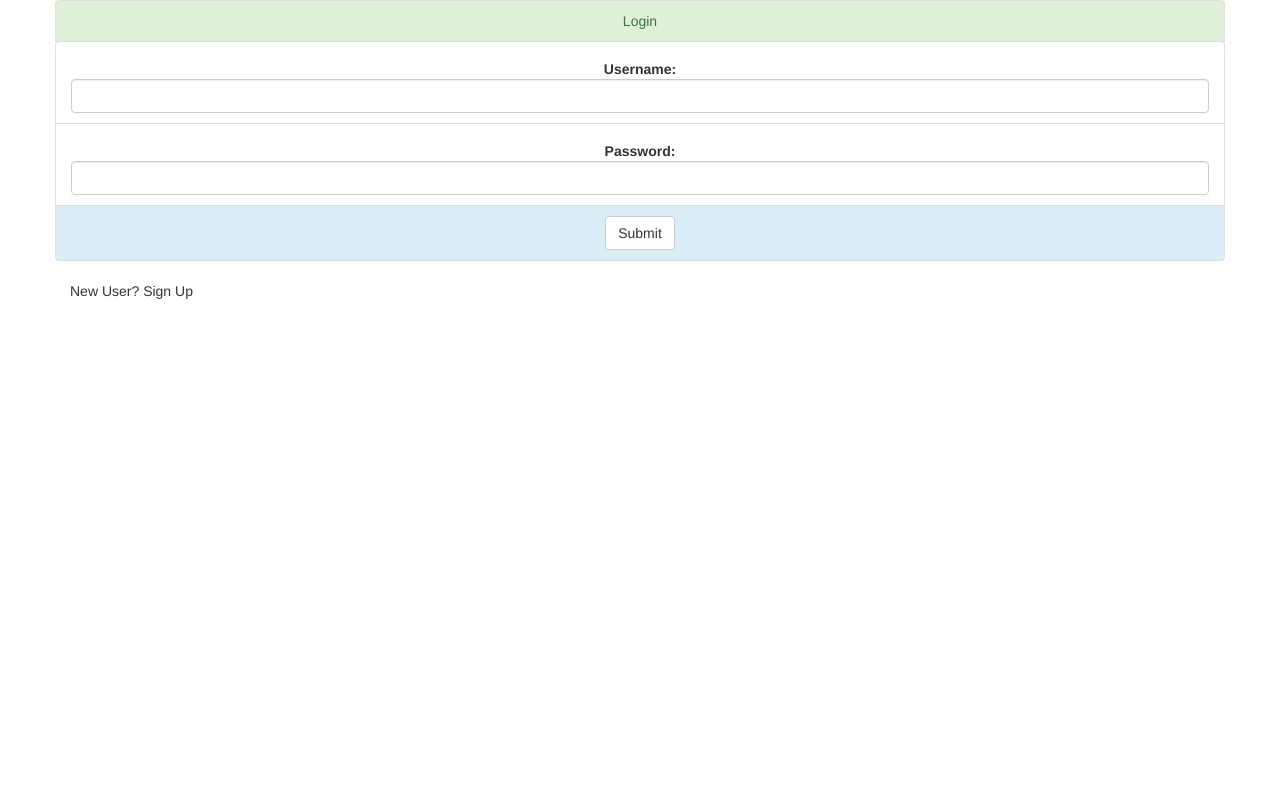
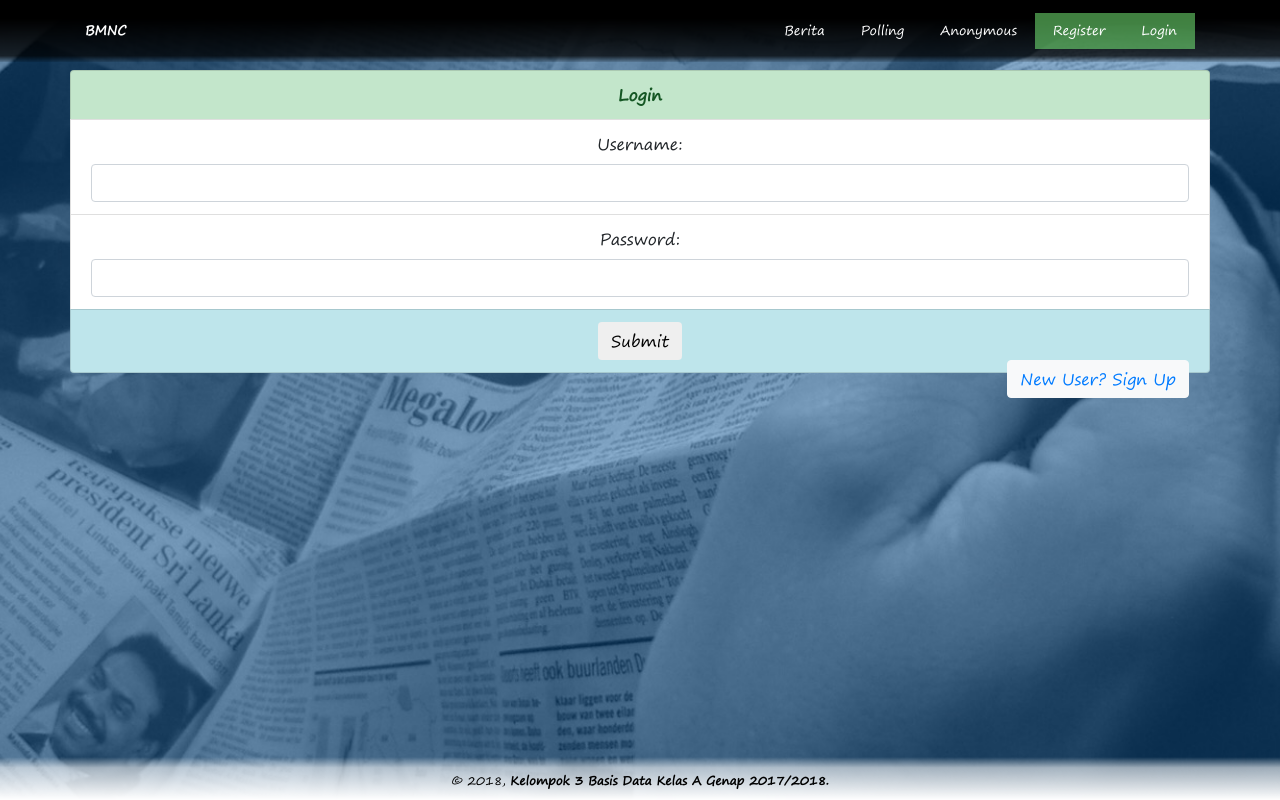
Before and after one commit to ichlaffterlalu/bmnc, a Django app: page /akun/login in a window 1280 px wide. Run offline with Django 3.2, Linux system fonts and the light colour scheme; some libraries are stand-ins or nearby versions.

Commit message:
Fixed flaws in views akun

```diff
--- a/akun/templates/akun/landing page.html
+++ b/akun/templates/akun/landing page.html
@@ -23,7 +23,7 @@
       </div>
     </div>
     <div id='button-login'>
-      <a id='btn'>LOGIN/REGISTER</a>
+      <a id='btn' href="login">LOGIN/REGISTER</a>
     </div>
   </body>
 </HTML>
--- a/akun/templates/akun/login.html
+++ b/akun/templates/akun/login.html
@@ -1,19 +1,14 @@
-<!DOCTYPE html>
-<html lang="en">
-<head>
-    <meta charset="utf-8">
-    <link href="http://netdna.bootstrapcdn.com/bootstrap/3.1.1/css/bootstrap.min.css" rel="stylesheet">
-
-    <title>Login</title>
-</head>
-
-<body>
+{% extends "base.html" %}
+{% block title %}Login{% endblock %}
+{% block content %}
     <div class="container">
         <div class="row">
-            <ul class="list-group">
-                <li class="list-group-item list-group-item-success"><center>Login</center></li>
+            <ul class="list-group" style="width:100%">
+                <li class="list-group-item list-group-item-success">
+                    <center><b>Login</b></center>
+                </li>
                 <form action="" method="post" class="form-horizontal" role="form" autocomplete="off">
-
+                    {% csrf_token %}
                     <li class="list-group-item">
                         <center>
                             <label class="control-label" for="waktu mulai">Username: </label>
@@ -29,13 +24,10 @@
 
                     <li class="list-group-item list-group-item-info">
                         <center><button type="submit" class="btn btn-default">Submit</button></center>
+                        <div id='new' class="btn btn-light float-right"><a href="registrasi">New User? Sign Up</a></div>
                     </li>
                 </form>
             </ul>
         </div>
-        <div id='new'>New User? Sign Up</div>
     </div>
-    <script src="https://ajax.googleapis.com/ajax/libs/jquery/3.2.1/jquery.min.js"></script>
-    <script type="application/javascript" src="https://maxcdn.bootstrapcdn.com/bootstrap/3.3.7/js/bootstrap.min.js"></script>
-</body>
-</html>
+{% endblock %}
--- a/akun/views.py
+++ b/akun/views.py
@@ -14,7 +14,7 @@ def login(request):
         html = 'akun/login.html'
         return render(request, html, response)
 
-    elif request.method == 'POST' and 'id_narasumber' not in request.sessions:
+    elif request.method == 'POST' and 'id_narasumber' not in request.session:
         c = connection.cursor()
         username = request.POST.get('username', '')
         password = request.POST.get('password', '')
@@ -38,10 +38,10 @@ def logout(request):
     return HttpResponseRedirect(reverse('akun:landing-page'))
 
 def registrasi(request):
-
-    if request.method == 'GET' :
-        pass
-
+    if request.method == 'GET':
+        response = {}
+        html = "akun/registrasi.html"
+        return render(request, html, response)
 
     if request.method == 'POST':
             role = request.POST.get('role', '')
@@ -120,4 +120,4 @@ def registrasi(request):
             finally:
                 c.close()
 
-    return HttpResponseRedirect(reverse('profil:index'))
+    return HttpResponseRedirect("akun/")
--- a/templates/partials/footer.html
+++ b/templates/partials/footer.html
@@ -1 +1 @@
-<p class="copyright" style="z-index:30;">&copy; 2017, <b>Kelompok 3 Basis Data Kelas A Genap 2017/2018.</b></p>
+<p class="copyright" style="z-index:30;">&copy; 2018, <b>Kelompok 3 Basis Data Kelas A Genap 2017/2018.</b></p>
--- a/templates/partials/header.html
+++ b/templates/partials/header.html
@@ -7,28 +7,28 @@
 		</button>
 		<div class="collapse navbar-collapse" id="navbarNav">
 			<ul class="navbar-nav ml-auto">
-				{% if login %}
 				<li class="nav-item">
-					<a class="nav-link" href="" data-toggle="tooltip" title="Lihat berita-berita terkait kehidupan kampus.">Berita</a>
+					<a class="nav-link" href="/berita/" data-toggle="tooltip" title="Lihat berita-berita terkait kehidupan kampus.">Berita</a>
 				</li>
 				<li class="nav-item">
-					<a class="nav-link" href="" data-toggle="tooltip" title="Ikutlah dalam berbagai polling menarik.">Polling</a>
+					<a class="nav-link" href="/polling/" data-toggle="tooltip" title="Ikutlah dalam berbagai polling menarik.">Polling</a>
 				</li>
+				{% if is_narasumber %}
 				<li class="nav-item">
-					<a class="nav-link" href="" data-toggle="tooltip" title="Lihat profil anda.">{{narasumber.nama}}</a>
+					<a class="nav-link" href="/profile/" data-toggle="tooltip" title="Lihat profil anda.">{{narasumber.nama}}</a>
 				</li>
 				<li class="nav-item" style="background:rgba(255,128,128,0.5)">
-					<a class="nav-link" href="" data-toggle="tooltip" title="Keluarkan akun anda dari sesi ini.">Logout</a>
+					<a class="nav-link" href="/logut/" data-toggle="tooltip" title="Keluarkan akun anda dari sesi ini.">Logout</a>
 				</li>
 				{% else %}
 				<li class="nav-item">
 					<a class="nav-link" href="" data-toggle="tooltip" title="Lihat profil anda.">Anonymous</a>
 				</li>
 				<li class="nav-item" style="background:rgba(128,255,128,0.5)">
-					<a class="nav-link" href="" data-toggle="tooltip" title="Daftarkan diri anda!">Register</a>
+					<a class="nav-link" href="/register/" data-toggle="tooltip" title="Daftarkan diri anda!">Register</a>
 				</li>
 				<li class="nav-item" style="background:rgba(128,255,128,0.5)">
-						<a class="nav-link" href="" data-toggle="tooltip" title="Masuk untuk merasakan BMNC lebih dalam lagi.">Login</a>
+					<a class="nav-link" href="/login/" data-toggle="tooltip" title="Masuk untuk merasakan BMNC lebih dalam lagi.">Login</a>
 				</li>
 				{% endif %}
 			</ul>
```
Also changed, not shown: akun/templates/akun/registrasi.html (+6 -15 lines), static/css/landing-page.css (added, +39 -0 lines), static/img/big-logo.png (added), static/img/header-logo.png (added).
